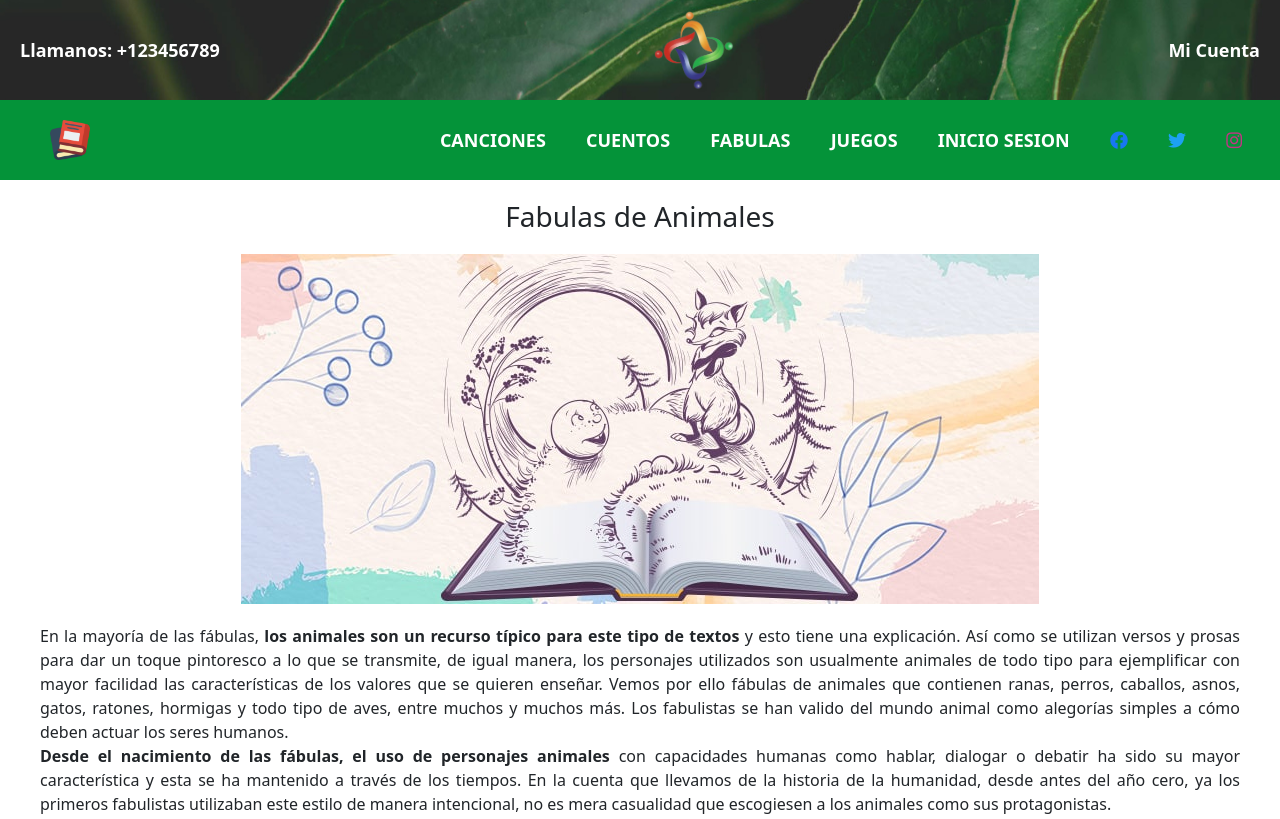
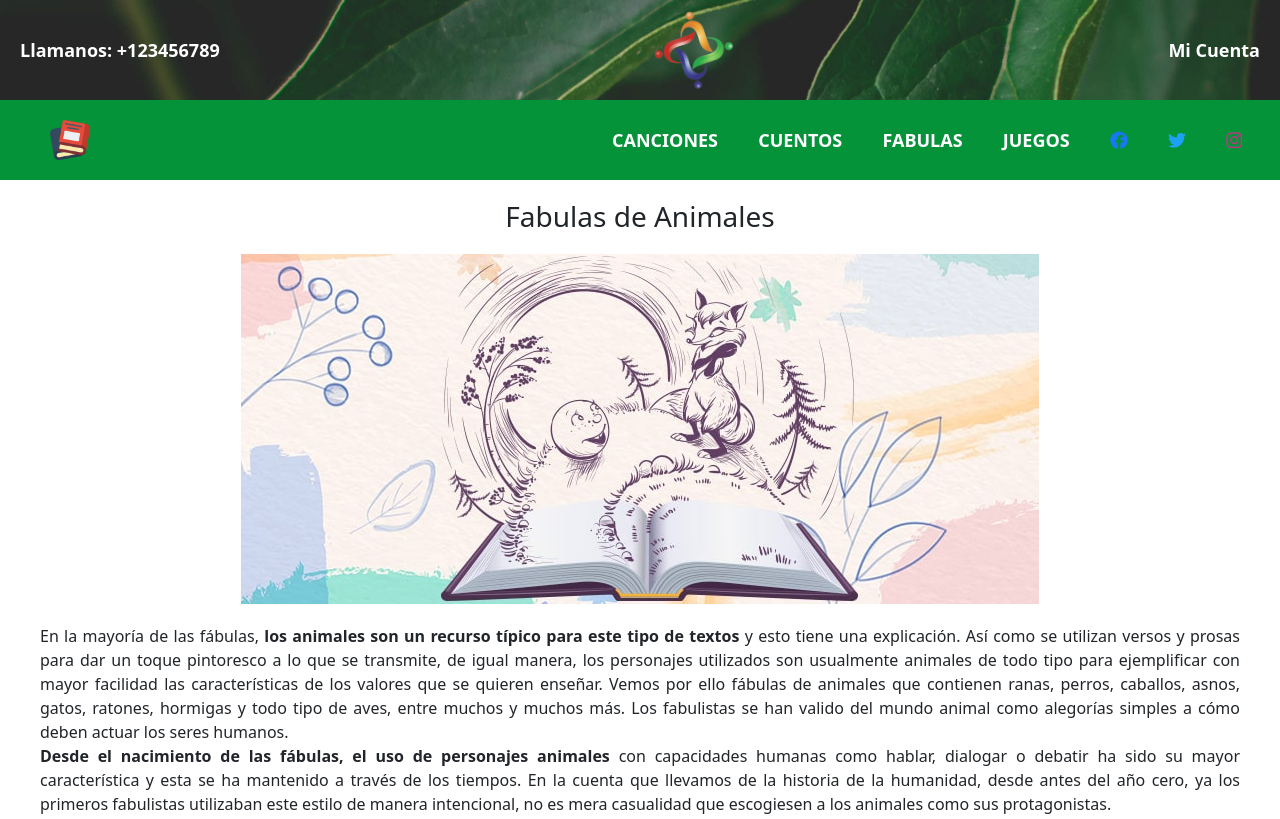
Before and after one commit to Franciscodiazortiz/Franciscodiazortiz.github.io, a plain HTML site: page animales.html in a window 1280 px wide. Shown: the top 819 px of the page. Drawn offline with nearby package versions, Linux system fonts and the light colour scheme.

Commit message:
hice un cambio necesario

```diff
--- a/animales.html
+++ b/animales.html
@@ -38,7 +38,6 @@
         <li><a href="cuentos.html">Cuentos</a></li>
         <li><a href="fabulas.html">Fabulas</a></li>
         <li><a href="juegos.html">Juegos</a></li>
-        <li><a href="inicioSesion.html">Inicio Sesion</a></li>
         <li><a href="https://www.facebook.com/PROGRESEMOSJUNTOS" target="_blank"><i class="fab fa-facebook"></i></a></li>
         <li><a href="https://twitter.com/OngProgresemos" target="_blank"><i class="fab fa-twitter"></i></a></li>
         <li><a href="https://www.instagram.com/progresemosjuntos" target="_blank"><i class="fab fa-instagram"></i></a></li>
```
